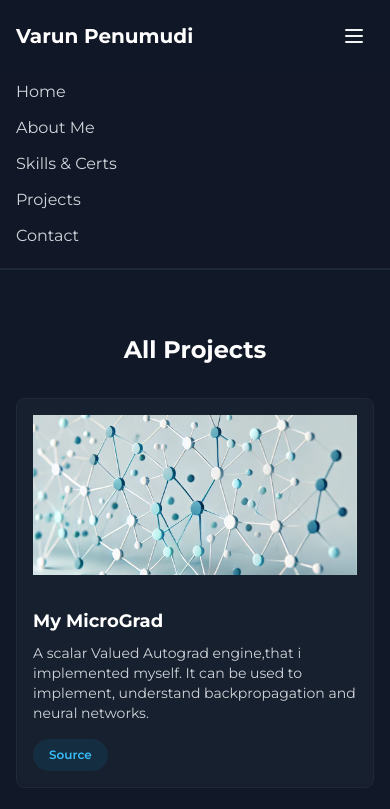
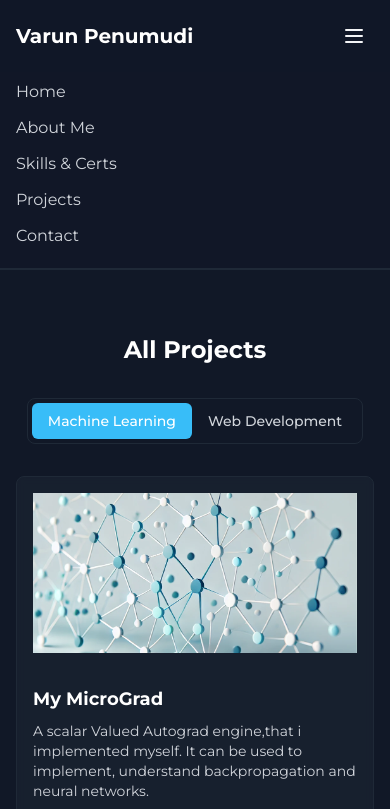
Before and after one commit to varunpenumudi/netlify-portfolio, a plain HTML site: page all_projects.html in a window 390 px wide. Both pictures are taken after a click on the button 354 px from the left and 36 px from the top of the page. Shown: the top 809 px of the page. Drawn offline with nearby package versions, Linux system fonts and the light colour scheme.

Commit message:
changes to the all projects page for dividing all projects into tabs

```diff
--- a/all_projects.html
+++ b/all_projects.html
@@ -6,6 +6,7 @@
         <meta name="viewport" content="width=device-width, initial-scale=1">
 
         <script src="static/projects.js"></script>
+        <script src="static/all_projects.js"></script>
         <script src="static/script.js"></script>
 
         <!-- Tailwind CSS Import -->
@@ -18,7 +19,7 @@
         <header class="sticky top-0 z-50 bg-gray-900/95 backdrop-blur-sm border-b border-gray-800">
             <nav class="flex justify-between items-center px-4 sm:px-6 md:px-11 py-4 max-w-7xl mx-auto">
                 <h5 class="cursor-pointer font-bold text-xl sm:text-2xl text-white">
-                    <a href=""> Varun Penumudi </a>
+                    <a href="index.html"> Varun Penumudi </a>
                 </h5>
 
                 <!-- Mobile Menu Button -->
@@ -56,11 +57,11 @@
             <!-- Mobile Menu -->
             <div id="mobile-menu" class="hidden md:hidden px-4 py-2 bg-gray-900/95 border-b border-gray-800">
                 <div class="flex flex-col space-y-3 pb-3">
-                    <a href="#hero" class="text-gray-300 hover:text-sky-400 transition-colors">Home</a>
-                    <a href="#about-me" class="text-gray-300 hover:text-sky-400 transition-colors">About Me</a>
-                    <a href="#skills" class="text-gray-300 hover:text-sky-400 transition-colors">Skills & Certs</a>
-                    <a href="#projects" class="text-gray-300 hover:text-sky-400 transition-colors">Projects</a>
-                    <a href="#contact" class="text-gray-300 hover:text-sky-400 transition-colors">Contact</a>
+                    <a href="index.html#hero" class="text-gray-300 hover:text-sky-400 transition-colors">Home</a>
+                    <a href="index.html#about-me" class="text-gray-300 hover:text-sky-400 transition-colors">About Me</a>
+                    <a href="index.html#skills" class="text-gray-300 hover:text-sky-400 transition-colors">Skills & Certs</a>
+                    <a href="index.html#projects" class="text-gray-300 hover:text-sky-400 transition-colors">Projects</a>
+                    <a href="index.html#contact" class="text-gray-300 hover:text-sky-400 transition-colors">Contact</a>
                 </div>
             </div>
         </header>
@@ -70,7 +71,21 @@
             <h2 class="text-2xl sm:text-3xl md:text-4xl font-bold text-center text-white mb-8 sm:mb-10">
                 All Projects
             </h2>
-            <div class="grid grid-cols-1 sm:grid-cols-2 lg:grid-cols-3 gap-6" id="all-projects-container">
+
+            <!-- Project Type Tabs -->
+            <div class="flex justify-center mb-8">
+                <div class="inline-flex rounded-lg border border-gray-800 p-1">
+                    <button id="ml-tab" class="px-4 py-2 rounded-md text-sm font-medium transition-colors active">
+                        Machine Learning
+                    </button>
+                    <button id="web-tab" class="px-4 py-2 rounded-md text-sm font-medium transition-colors">
+                        Web Development
+                    </button>
+                </div>
+            </div>
+
+            <!-- Projects Grid -->
+            <div id="all-projects-container" class="grid grid-cols-1 sm:grid-cols-2 lg:grid-cols-3 gap-6">
             </div>
         </div>
     </body>
--- /dev/null
+++ b/static/all_projects.js
@@ -0,0 +1,64 @@
+document.addEventListener('DOMContentLoaded', () => {
+    const mlTab = document.getElementById('ml-tab');
+    const webTab = document.getElementById('web-tab');
+    const projectsContainer = document.getElementById('all-projects-container');
+
+    // Function to set active tab styles
+    function setActiveTab(activeTab, inactiveTab) {
+        activeTab.classList.add('bg-sky-400', 'text-white');
+        activeTab.classList.remove('text-gray-300', 'hover:text-sky-400');
+        inactiveTab.classList.remove('bg-sky-400', 'text-white');
+        inactiveTab.classList.add('text-gray-300', 'hover:text-sky-400');
+    }
+
+    // Function to render projects
+    function renderProjects(projectsList) {
+        projectsContainer.innerHTML = '';
+        projectsList.forEach(proj => {
+            let demo = '';
+            if (proj.demo_link) {
+                demo = `
+                    <a href="${proj.demo_link}"
+                       class="inline-block px-4 py-2 rounded-full bg-sky-500/10 text-sky-400 text-xs sm:text-sm font-semibold hover:bg-sky-500/20 transition-colors"
+                       target="_blank" rel="noopener noreferrer">
+                        Demo
+                    </a>
+                `;
+            }
+
+            const html = `
+                <div class="rounded-lg overflow-hidden border border-gray-800 bg-gray-800/50 backdrop-blur-sm transition-transform hover:scale-105">
+                    <img class="w-full h-48 object-cover p-4" src="${proj.image}" alt="${proj.name}" />
+                    <div class="p-4">
+                        <h3 class="text-lg font-bold text-white mb-2">${proj.name}</h3>
+                        <p class="text-sm text-gray-300 mb-4">${proj.description}</p>
+                        <div class="space-x-2">
+                            <a href="${proj.source_link}"
+                               class="inline-block px-4 py-2 rounded-full bg-sky-500/10 text-sky-400 text-xs sm:text-sm font-semibold hover:bg-sky-500/20 transition-colors"
+                               target="_blank" rel="noopener noreferrer">
+                                Source
+                            </a>
+                            ${demo}
+                        </div>
+                    </div>
+                </div>
+            `;
+            projectsContainer.innerHTML += html;
+        });
+    }
+
+    // Initial render - Machine Learning projects
+    renderProjects(machine_learning);
+    setActiveTab(mlTab, webTab);
+
+    // Tab click handlers
+    mlTab.addEventListener('click', () => {
+        renderProjects(machine_learning);
+        setActiveTab(mlTab, webTab);
+    });
+
+    webTab.addEventListener('click', () => {
+        renderProjects(web_development);
+        setActiveTab(webTab, mlTab);
+    });
+});
--- a/static/script.js
+++ b/static/script.js
@@ -39,12 +39,10 @@ document.addEventListener('DOMContentLoaded', () => {
         });
     }
 
-    // Add the Projects
+    // Add the Projects to main page
     const projectsContainer = document.querySelector("#projects-container");
-    const allProjectsContainer = document.querySelector("#all-projects-container");
 
-    if (typeof projects !== 'undefined') {
-        if (projectsContainer) {
+    if (projectsContainer && typeof projects !== 'undefined') {
         // Show only first 3 projects on main page
         projects.slice(0, 3).forEach(addProject);
 
@@ -58,42 +56,6 @@ document.addEventListener('DOMContentLoaded', () => {
                 </a>
             </div>
         `;
-        }
-
-        if (allProjectsContainer) {
-            // Show all projects on the projects page
-            projects.forEach(proj => {
-                let demo = '';
-                if (proj.demo_link) {
-                    demo = `
-                        <a href="${proj.demo_link}"
-                           class="inline-block px-4 py-2 rounded-full bg-sky-500/10 text-sky-400 text-xs sm:text-sm font-semibold hover:bg-sky-500/20 transition-colors"
-                           target="_blank" rel="noopener noreferrer">
-                            Demo
-                        </a>
-                    `;
-                }
-
-                const html = `
-                    <div class="rounded-lg overflow-hidden border border-gray-800 bg-gray-800/50 backdrop-blur-sm transition-transform hover:scale-105">
-                        <img class="w-full h-48 object-cover p-4" src="${proj.image}" alt="${proj.name}" />
-                        <div class="p-4">
-                            <h3 class="text-lg font-bold text-white mb-2">${proj.name}</h3>
-                            <p class="text-sm text-gray-300 mb-4">${proj.description}</p>
-                            <div class="space-x-2">
-                                <a href="${proj.source_link}"
-                                   class="inline-block px-4 py-2 rounded-full bg-sky-500/10 text-sky-400 text-xs sm:text-sm font-semibold hover:bg-sky-500/20 transition-colors"
-                                   target="_blank" rel="noopener noreferrer">
-                                    Source
-                                </a>
-                                ${demo}
-                            </div>
-                        </div>
-                    </div>
-                `;
-                allProjectsContainer.innerHTML += html;
-            });
-        }
     }
 
     function addProject(proj) {
```
Lines whose indentation alone changed are shown as unchanged.
